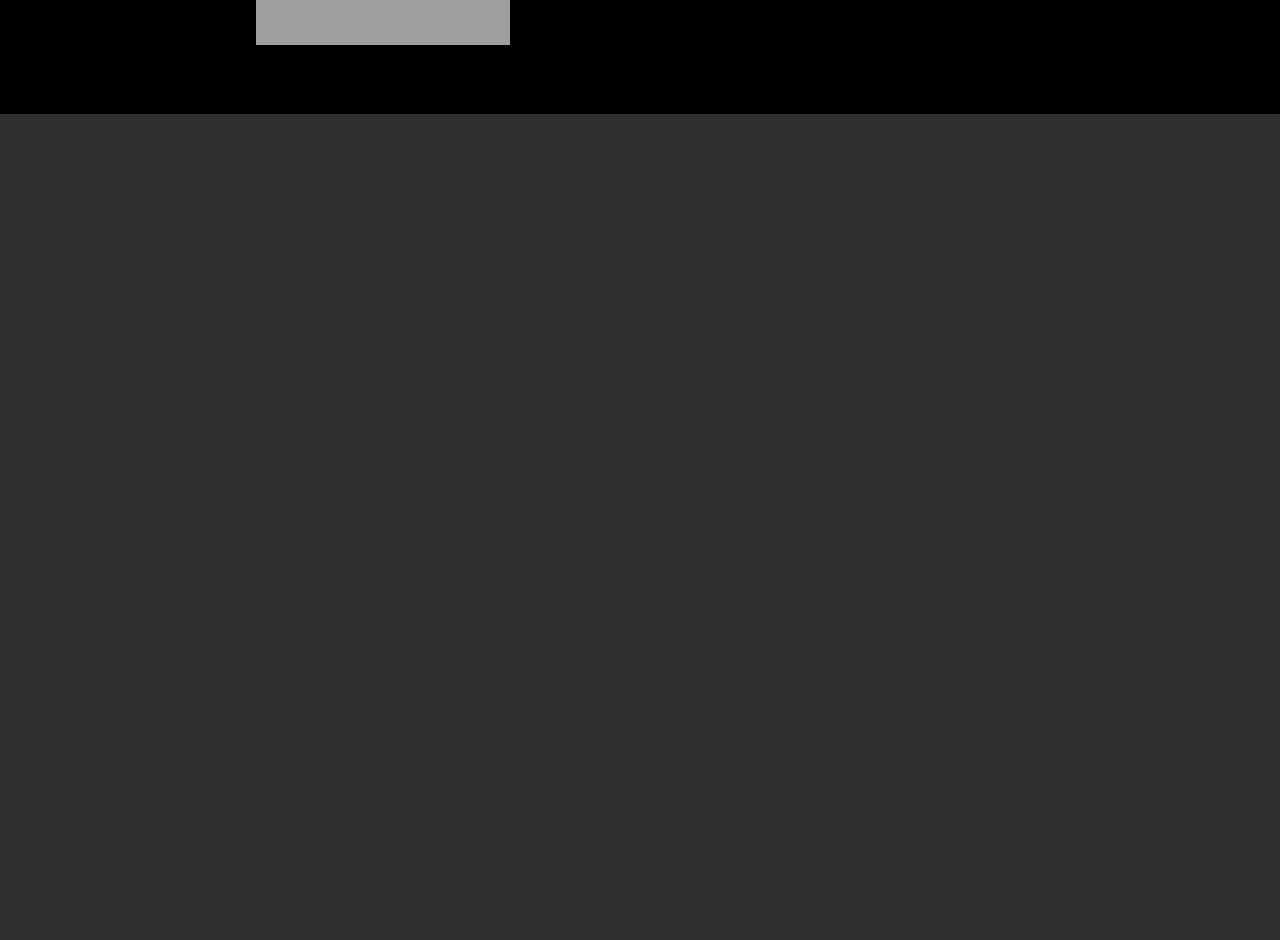
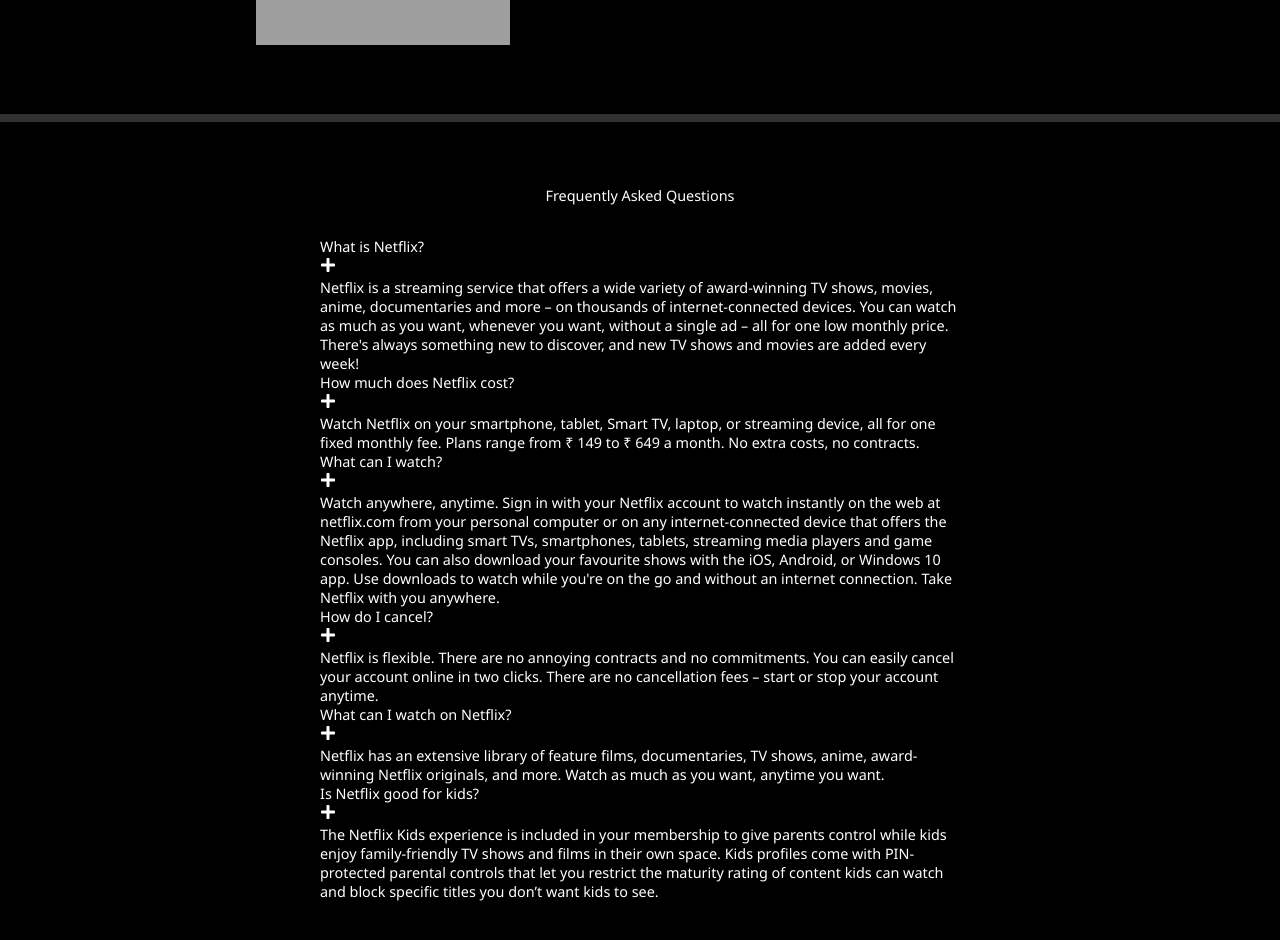
Before and after one commit to SOURABH358/netflix-clone, a React (Create React App) app: page / in a window 1280 px wide. Shown: the part 2340-3280 px from the top of the page. Before the commit the page ends 2454 px from the top, so only its background shows below. Built offline with nearby package versions, Linux system fonts and the light colour scheme; grey boxes are pictures that could not be loaded.

Commit message:
added files

```diff
--- /dev/null
+++ b/src/Faq.css
@@ -0,0 +1,13 @@
+.faq__section{
+    background-color: black;
+    color: white;
+    padding: 4rem 0;
+    display: flex;
+    flex-direction: column;
+    gap: 2rem;
+    align-items: center;
+    margin-top: 0.5rem;
+}
+.faqs__container{
+    width: 50%;
+}
--- /dev/null
+++ b/src/Faq.js
@@ -0,0 +1,29 @@
+import React from "react";
+import { FaPlus } from "react-icons/fa";
+import Netflix__data from './data'
+import './Faq.css'
+function Faq() {
+
+    function getAllFaqs() {
+        return Netflix__data.faq.map((el,index) => {
+
+            return <div className="faq__card" key={index}>
+                <div className="faq__question">
+                    <p>{el.question}</p>
+                    <FaPlus/>
+                </div>
+                <div className="faq__answer">
+                    <p>{el.answer}</p>
+                </div>
+            </div>
+        })
+    }
+    return <section className="faq__section">
+        <p className="faq__title">Frequently Asked Questions</p>
+        <div className="faqs__container">
+            {getAllFaqs()}
+        </div>
+    </section>
+}
+
+export default Faq
--- a/src/Home.js
+++ b/src/Home.js
@@ -1,10 +1,13 @@
 import React from "react";
 import Banner from "./Banner";
 import Cards from "./Cards";
+import Faq from "./Faq"
 function Home(){
+
     return<>
         <Banner/>
         <Cards/>
+        <Faq/>
     </>
 }
 
```
Also changed, not shown: src/Footer.js (deleted, +0 -9 lines).
